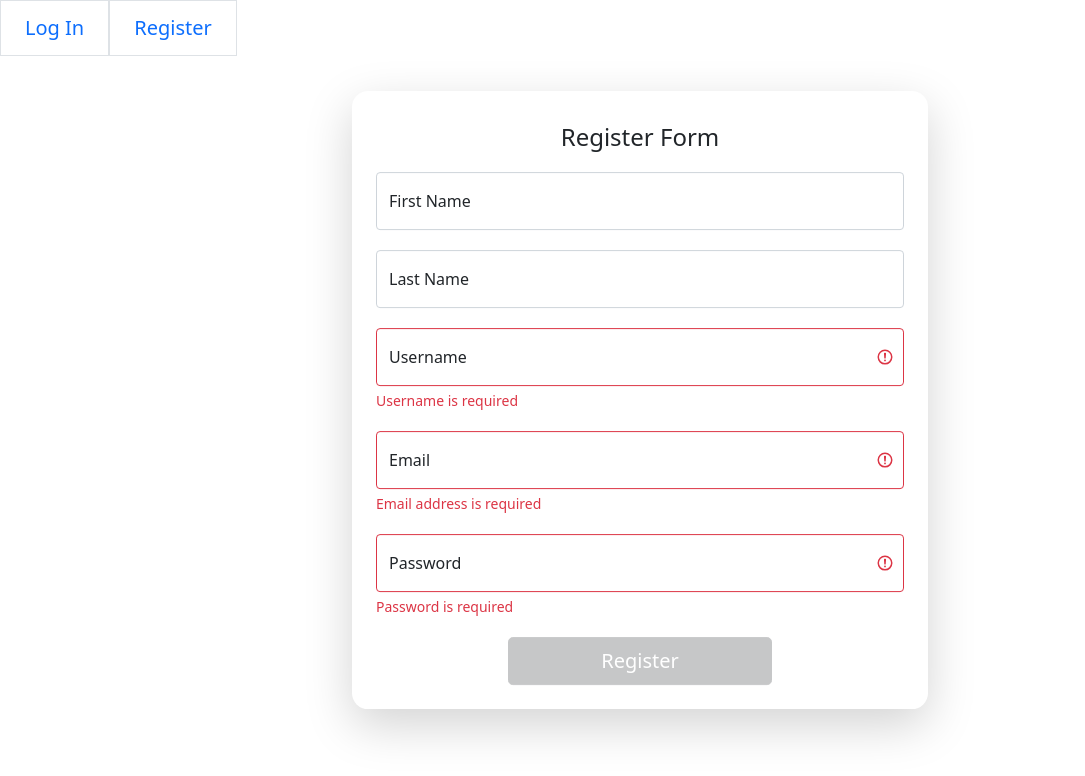
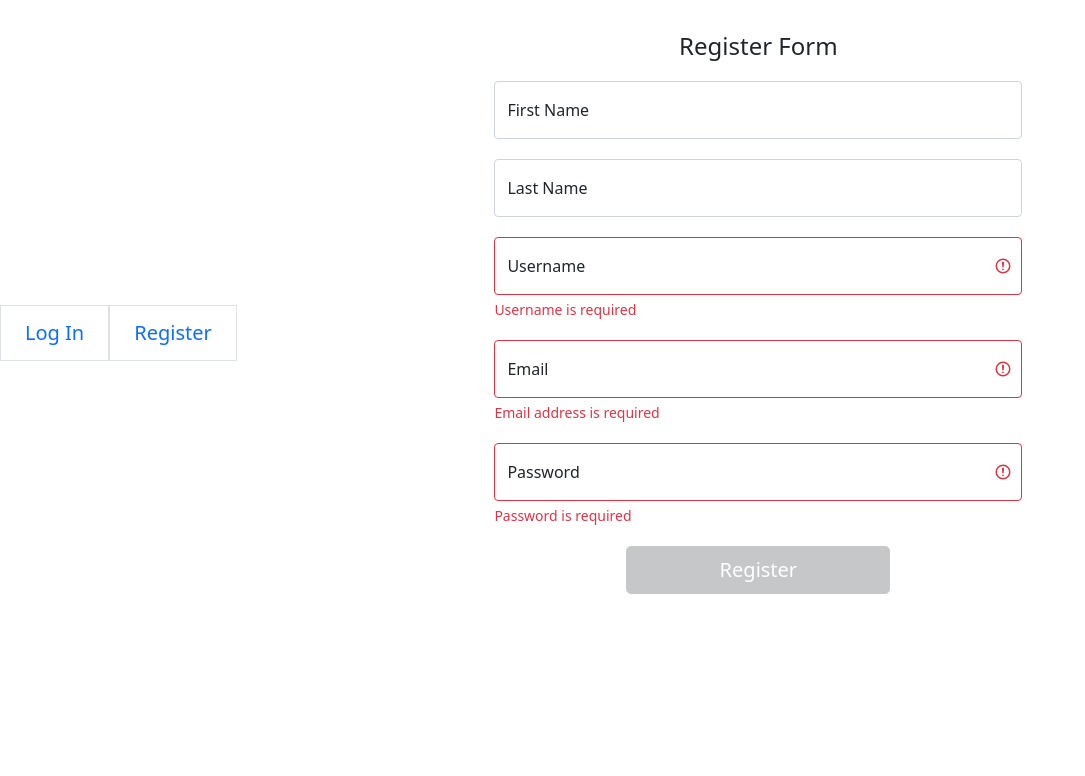
Before and after one commit to waylonturbes/what-to-do-planner, a React (Create React App) app in the folder client/: page /auth/register in a window 1280 px wide. Shown: the top 776 px of the page, without its empty margins (0-1085 px from the left). Built offline with nearby package versions, Linux system fonts and the light colour scheme.

Commit message:
Fixed height issues with root

```diff
--- a/client/src/components/forms/LoginForm/LoginForm.jsx
+++ b/client/src/components/forms/LoginForm/LoginForm.jsx
@@ -72,7 +72,7 @@ function LoginForm() {
 
   return (
     <form
-      className="container-custom d-grid gap-1 col-xs-6 mx-auto position-absolute top-50 start-50 translate-middle shadow-lg p-4 mb-5 bg-body"
+      className="container-custom d-grid gap-1 col-xs-6 mx-auto p-4 mb-5 bg-body"
       onSubmit={handleSubmit}
     >
       {/* <label>
--- a/client/src/components/forms/RegisterForm/RegisterForm.jsx
+++ b/client/src/components/forms/RegisterForm/RegisterForm.jsx
@@ -70,7 +70,7 @@ function RegisterForm() {
 
   return (
     <form
-      className="container-custom d-grid gap-1 col-xs-6 mx-auto position-absolute top-50 start-50 translate-middle shadow-lg p-4 mb-5 bg-body"
+      className="container-custom d-grid gap-1 col-xs-6 mx-auto p-4 mb-5 bg-body"
       onSubmit={handleSubmit}
     >
       <h4 className="card-title text-center py-2">Register Form</h4>
--- a/client/src/components/pages/AuthPage/AuthPage.jsx
+++ b/client/src/components/pages/AuthPage/AuthPage.jsx
@@ -3,9 +3,9 @@ import { Routes, Route, NavLink } from "react-router-dom"
 
 function AuthPage() {
   return (
-    <section className="">
-      <div>
-        <nav className="pagination pagination-lg">
+    <section className="auth-page">
+      <div className="d-lg-flex">
+        <nav className="pagination pagination-lg align-items-center justify-content-center my-4">
           <NavLink
             className={({ isActive }) => "page-item page-link" + (isActive ? " page-item active" : "")}
             to="/auth/login"
@@ -19,11 +19,11 @@ function AuthPage() {
             Register
           </NavLink>
         </nav>
+        <Routes>
+          <Route path="login" element={<LoginForm />} />
+          <Route path="register" element={<RegisterForm />} />
+        </Routes>
       </div>
-      <Routes>
-        <Route path="login" element={<LoginForm />} />
-        <Route path="register" element={<RegisterForm />} />
-      </Routes>
     </section>
   )
 }
--- /dev/null
+++ b/client/src/styles/general.css
@@ -0,0 +1,3 @@
+#root {
+  min-height: 100vh;
+}
--- a/client/src/styles/index.css
+++ b/client/src/styles/index.css
@@ -1,2 +1,3 @@
+@import url("./general.css");
 @import url("./theme.css");
 @import url("./containers.css");
```
